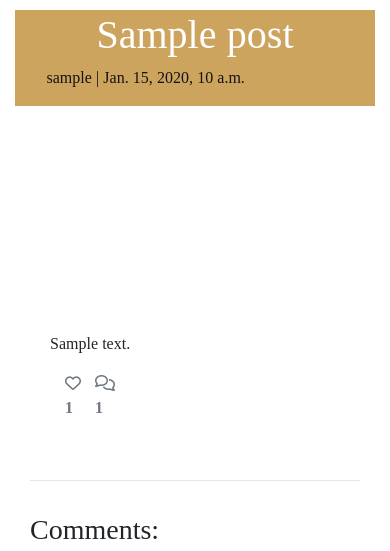
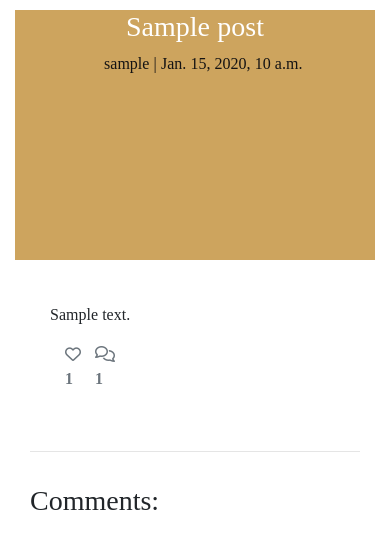
Before and after one commit to daws11/Law-Firm-Website, a Django app: a page that uses templates/post_detail.html in a window 390 px wide. Shown: the part 66-617 px from the top of the page. Run offline with Django 3.2, Linux system fonts and the light colour scheme; tables that the repository leaves empty hold one stand-in row (values such as "Sample post"); some libraries are stand-ins or nearby versions; some web fonts are replaced.

Commit message:
Fix header of postdetail page

```diff
--- a/static/css/style.css
+++ b/static/css/style.css
@@ -186,7 +186,6 @@
     overflow: hidden;
     position: relative;
     display: inline-block;
-    height: 33vh;
     width: 100%;
 }
 
--- a/templates/post_detail.html
+++ b/templates/post_detail.html
@@ -4,19 +4,23 @@
 
 <div class="masthead">
     <div class="container">
-        <div class="row g-0">
-            <div class="col-md-6 masthead-text">
+        <div class="row g-0" style="
+        height: 250px;
+    ">
+            <div class="col-md-6 masthead-text text-center">
                 <!-- Post title goes in these h1 tags -->
-                <h1 class="post-title">{{ post.title }}</h1>
+                <h3 class="post-title">{{ post.title }}</h3>
                 <!-- Post author goes before the | the post's created date goes after -->
                 <p class="post-subtitle">{{ post.author }} | {{ post.created_on }}</p>
             </div>
-            <div class="d-none d-md-block col-md-6 masthead-image">
+            <div class="d-none d-md-block col-md-6 masthead-image" style="
+            padding: 0;
+        ">
                 <!-- The featured image URL goes in the src attribute -->
                 {% if "placeholder" in post.featured_image.url %}
                 <img src="" width="100%" alt="post-img">
                 {% else %}
-                <img src=" {{ post.featured_image.url }}" alt="post-img" width="100%" style="margin-top: -40px;">
+                <img src=" {{ post.featured_image.url }}" alt="post-img" style="width: 100%; height: 100%;">
                 {% endif %}
             </div>
         </div>
@@ -40,16 +44,18 @@
                             <form class="d-inline" action="{% url 'post_like' post.slug %}" method="POST">
                                 {% csrf_token %}
                                 {% if liked %}
-                                <button type="submit" name="blogpost_id" value="{{post.slug}}" class="btn-like"><i class="fas fa-heart"></i></button>
+                                <button type="submit" name="blogpost_id" value="{{post.slug}}" class="btn-like"><i
+                                        class="fas fa-heart"></i></button>
                                 {% else %}
-                                <button type="submit" name="blogpost_id" value="{{post.slug}}" class="btn-like"><i class="far fa-heart"></i></button>
+                                <button type="submit" name="blogpost_id" value="{{post.slug}}" class="btn-like"><i
+                                        class="far fa-heart"></i></button>
                                 {% endif %}
                             </form>
                             {% else %}
                             <span class="text-secondary"><i class="far fa-heart"></i></span>
                             {% endif %}
-                        <!-- The number of likes goes before the closing strong tag -->
-                        <span class="text-secondary">{{ post.number_of_likes }} </span>
+                            <!-- The number of likes goes before the closing strong tag -->
+                            <span class="text-secondary">{{ post.number_of_likes }} </span>
                         </strong>
                     </div>
                     <div class="col-1">
```
